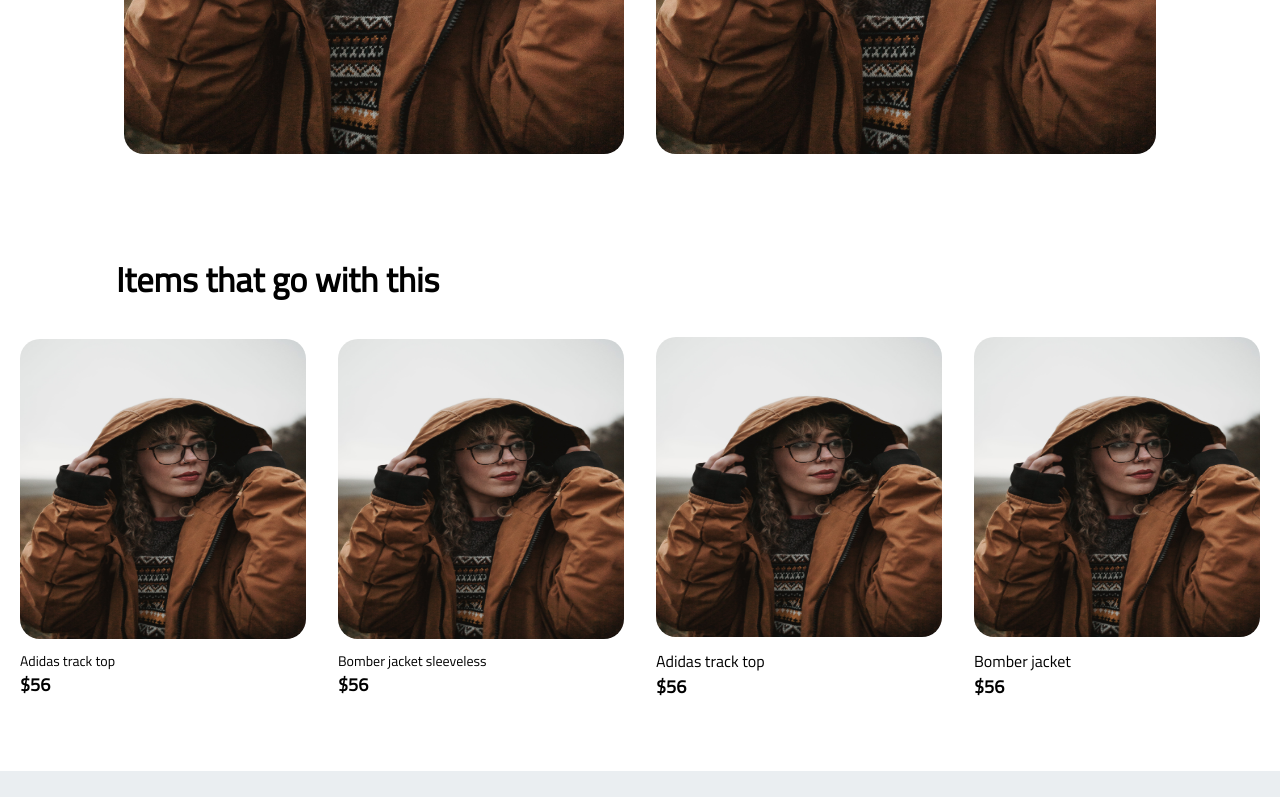
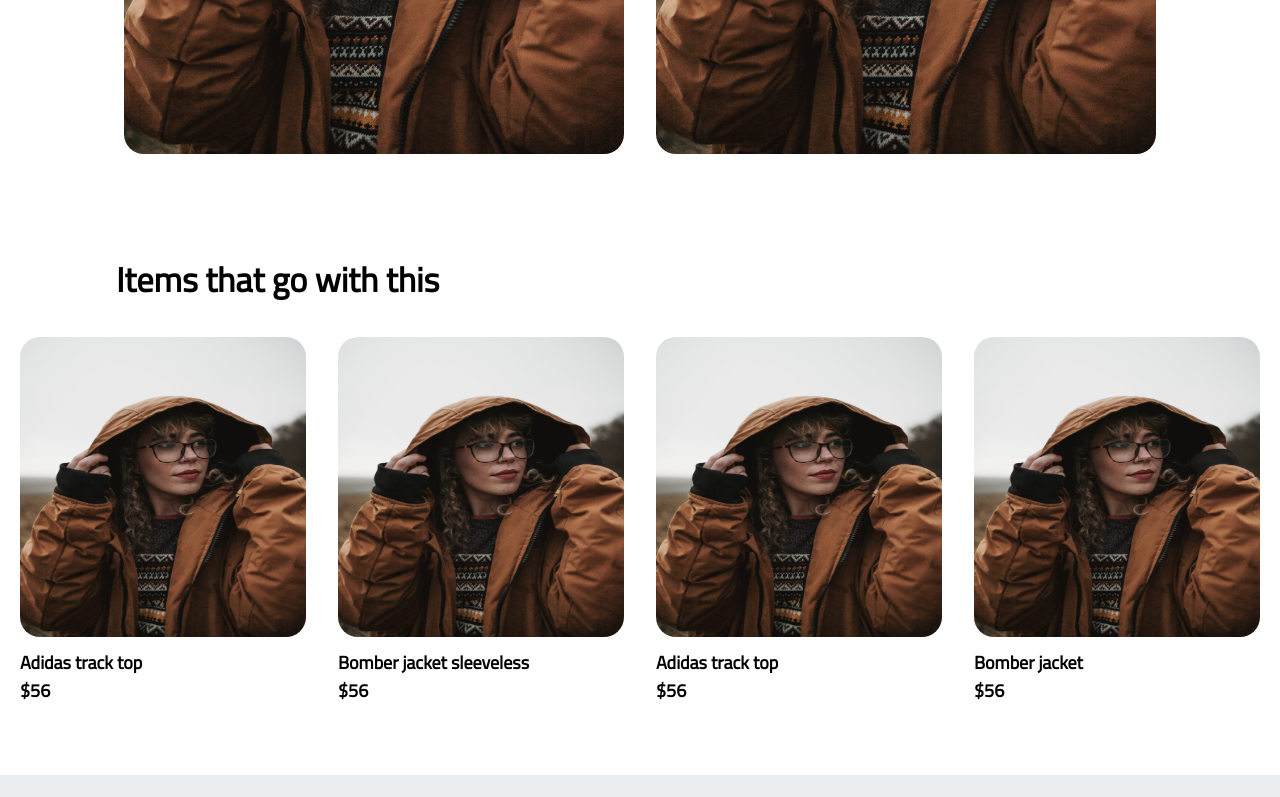
Before and after one commit to Amishakumari544/shopping_UI, a plain HTML site: page index.html in a window 1280 px wide. Shown: the part 2000-2797 px from the top of the page. Drawn offline with nearby package versions, Linux system fonts and the light colour scheme.

Commit message:
fixed font size

```diff
--- a/index.html
+++ b/index.html
@@ -38,7 +38,7 @@
         <div>
         <img src="https://images.bewakoof.com/t1080/women-s-maroon-oversized-hoodies-596530-1703686416-1.jpg" alt="Product Image" class="hoodie-img lg:w-full" />
     </div>
-    <p class="product-detail__description-detail hidden text-left" id="productDescription">
+    <p class="product-detail__description-detail hidden lg:block text-left" id="productDescription">
         Fashion is a young and bold fashion brand, which brings to you the
         latest trends in men's fashion. We aspire to epitomize and bring the
         right balance between style and comfort in our products.Our endeavor is to innovate and differentiate our
@@ -169,26 +169,26 @@
         <div class="hidden lg:block md:block">
           <img src="imgtwo.jpg" alt="" class="product-slider__image" />
           <div class="product-slider__detail ">
-            <p class="text-sm">Adidas track top</p>
+            <p class="text-sm lg:text-lg bold">Adidas track top</p>
             <p class="product-slider__price lg:text-lg text-sm">$56</p>
           </div>
         </div>
         <div class="hidden lg:block md:block"><img src="imgtwo.jpg" alt="" class="product-slider__image" />
             <div class="product-slider__detail">
-                <p class="text-sm">Bomber jacket
+                <p class="text-sm lg:text-lg bold">Bomber jacket
                     sleeveless</p>
                 <p class="product-slider__price lg:text-lg text-sm">$56</p>
               </div>
         </div>
         <div><img src="imgtwo.jpg" alt="" class="product-slider__image" />
             <div class="product-slider__detail">
-                <p>Adidas track top</p>
+                <p class="text-sm lg:text-lg bold">Adidas track top</p>
                 <p class="product-slider__price lg:text-lg text-sm">$56</p>
               </div>
         </div>
         <div><img src="imgtwo.jpg" alt="" class="product-slider__image" />
             <div class="product-slider__detail">
-                <p>Bomber jacket
+                <p class="text-sm lg:text-lg bold">Bomber jacket
                     </p>
                 <p class="product-slider__price lg:text-lg text-sm">$56</p>
               </div>
@@ -197,7 +197,7 @@
     </div>
     <footer class="text-gray-600 body-font">
       <div
-        class="container lg:flex lg:item-normal footer-content lg:px-24 lg:py-24 lg:mx-auto flex  lg:items-start md:flex-row md:flex-nowrap flex-wrap flex-col"
+        class="container lg:flex lg:item-normal footer-content lg:px-18 lg:py-24 lg:mx-auto flex  lg:items-start md:flex-row md:flex-nowrap flex-wrap flex-col"
       >
         <div
           class="block lg:w-64 flex-shrink-0 md:mx-0 lg:mx-auto lg:text-center md:text-left"
```
